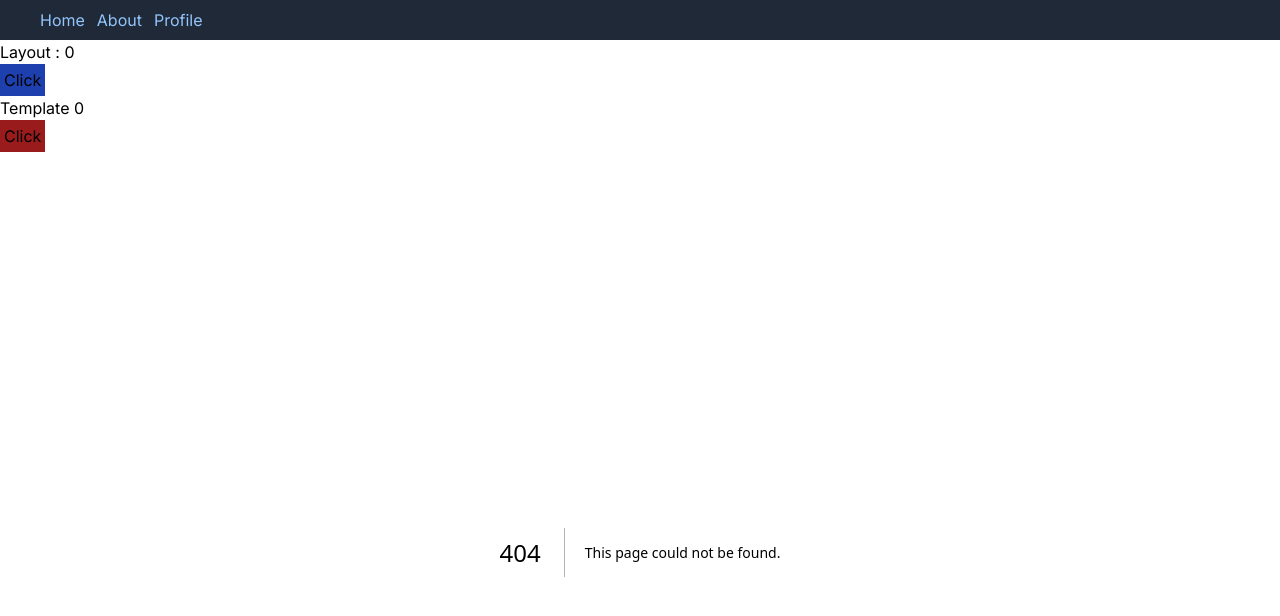
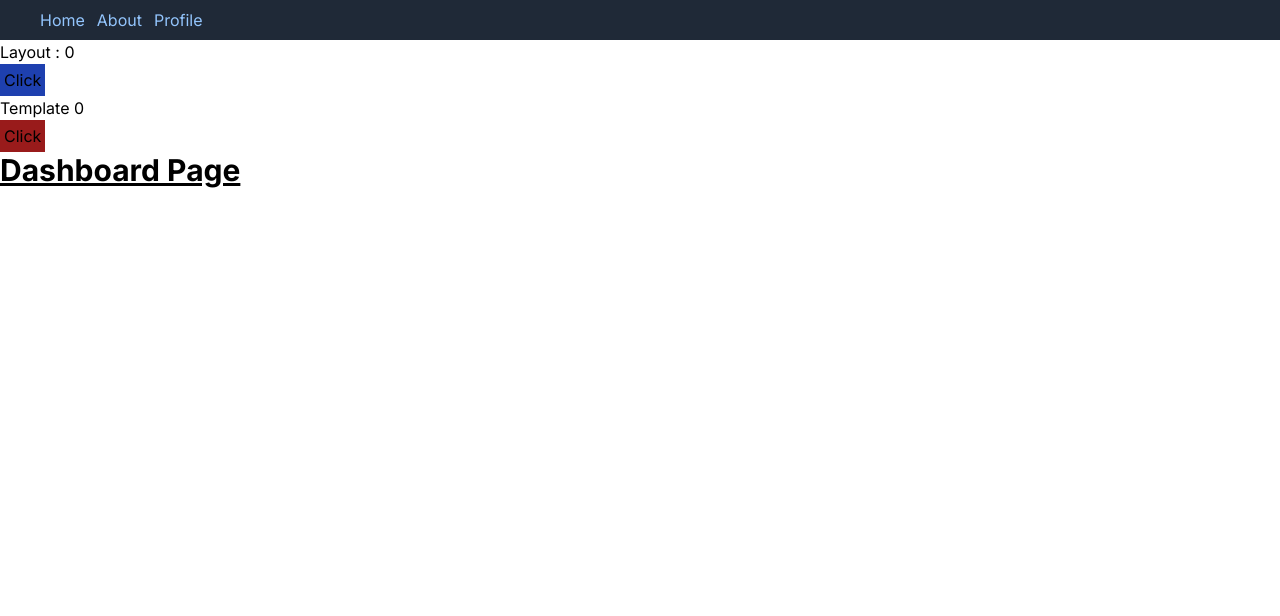
Before and after one commit to MHendriF/Hello-Next-JS, a Next.js app in the folder VIP-CODE-STUDIO/next-app-router/: page /dashboard in a window 1280 px wide. Before the commit this address had no page. Shown: the top 616 px of the page. Built offline with nearby package versions, Linux system fonts and the light colour scheme.

Commit message:
grouping route

```diff
--- /dev/null
+++ b/VIP-CODE-STUDIO/next-app-router/src/app/(admin)/dashboard/page.tsx
@@ -0,0 +1,3 @@
+export default function DasboardPage() {
+  return <h1 className="text-3xl font-bold underline">Dashboard Page</h1>;
+}
--- /dev/null
+++ b/VIP-CODE-STUDIO/next-app-router/src/app/(admin)/setting/page.tsx
@@ -0,0 +1,3 @@
+export default function SettingPage() {
+  return <h1 className="text-3xl font-bold underline">Setting Page</h1>;
+}
--- /dev/null
+++ b/VIP-CODE-STUDIO/next-app-router/src/app/(auth)/login/page.tsx
@@ -0,0 +1,3 @@
+export default function LoginPage() {
+  return <h1 className="text-3xl font-bold underline">Login Page</h1>;
+}
--- /dev/null
+++ b/VIP-CODE-STUDIO/next-app-router/src/app/(auth)/register/page.tsx
@@ -0,0 +1,3 @@
+export default function RegisterPage() {
+  return <h1 className="text-3xl font-bold underline">Register Page</h1>;
+}
```
